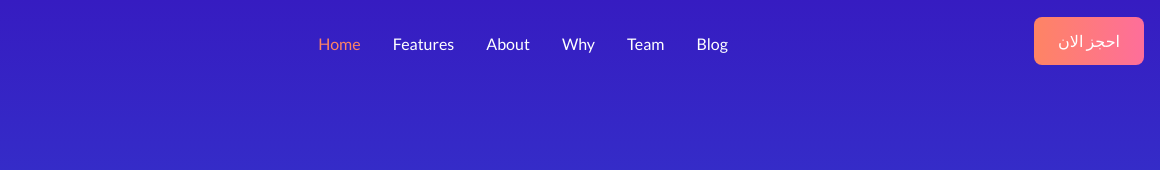
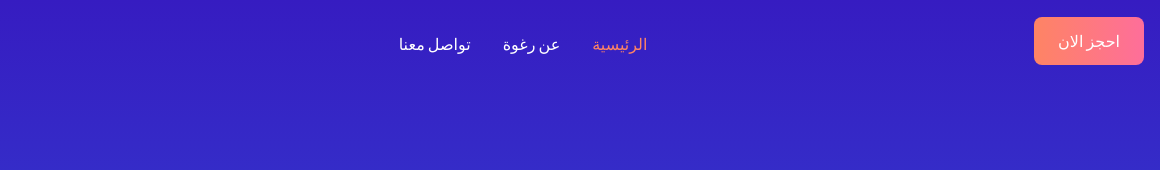
Before and after one commit to Hassan-jaber/Ahmed-Alghamdi-Project, a plain HTML site: page index.html in a window 1280 px wide. Shown: the top 170 px of the page, 120-1280 px from the left. Drawn offline with Linux system fonts and the light colour scheme.

Commit message:
release02 relate #5

```diff
--- a/index.html
+++ b/index.html
@@ -143,23 +143,16 @@
                       lg:flex
                     "
                   >
+                    <li class="nav-item">
+                      <a class="page-scroll" href="#contact-us">تواصل معنا</a>
+                    </li>
+
+                    <li class="nav-item">
+                      <a class="page-scroll" href="#about-us">عن رغوة</a>
+                    </li>
+
                     <li class="nav-item active">
-                      <a class="page-scroll" href="#home">Home</a>
-                    </li>
-                    <li class="nav-item">
-                      <a class="page-scroll" href="#features">Features</a>
-                    </li>
-                    <li class="nav-item">
-                      <a class="page-scroll" href="#about">About</a>
-                    </li>
-                    <li class="nav-item">
-                      <a class="page-scroll" href="#facts">Why</a>
-                    </li>
-                    <li class="nav-item">
-                      <a class="page-scroll" href="#team">Team</a>
-                    </li>
-                    <li class="nav-item">
-                      <a class="page-scroll" href="#blog">Blog</a>
+                      <a class="page-scroll" href="#home">الرئيسية</a>
                     </li>
                   </ul>
                 </div>
@@ -395,7 +388,7 @@
     <!--====== BRAND PART ENDS ======-->
 
     <!--====== SERVICES PART START ======-->
-    <section id="features" class="services-area pt-[120px]">
+    <section id="about-us" class="services-area pt-[120px]">
       <div class="container px-4">
         <!-- <div class="justify-center flex flex-wrap">
           <div class="w-full lg:w-2/3">
@@ -1878,7 +1871,7 @@
                     data-wow-duration="1s"
                     data-wow-delay="0.4s"
                   >
-                    <div class="footer-title">
+                    <div class="footer-title" id="contact-us">
                       <h4 class="mb-8 text-2xl font-bold text-white">
                         تواصل معنا
                       </h4>
```
